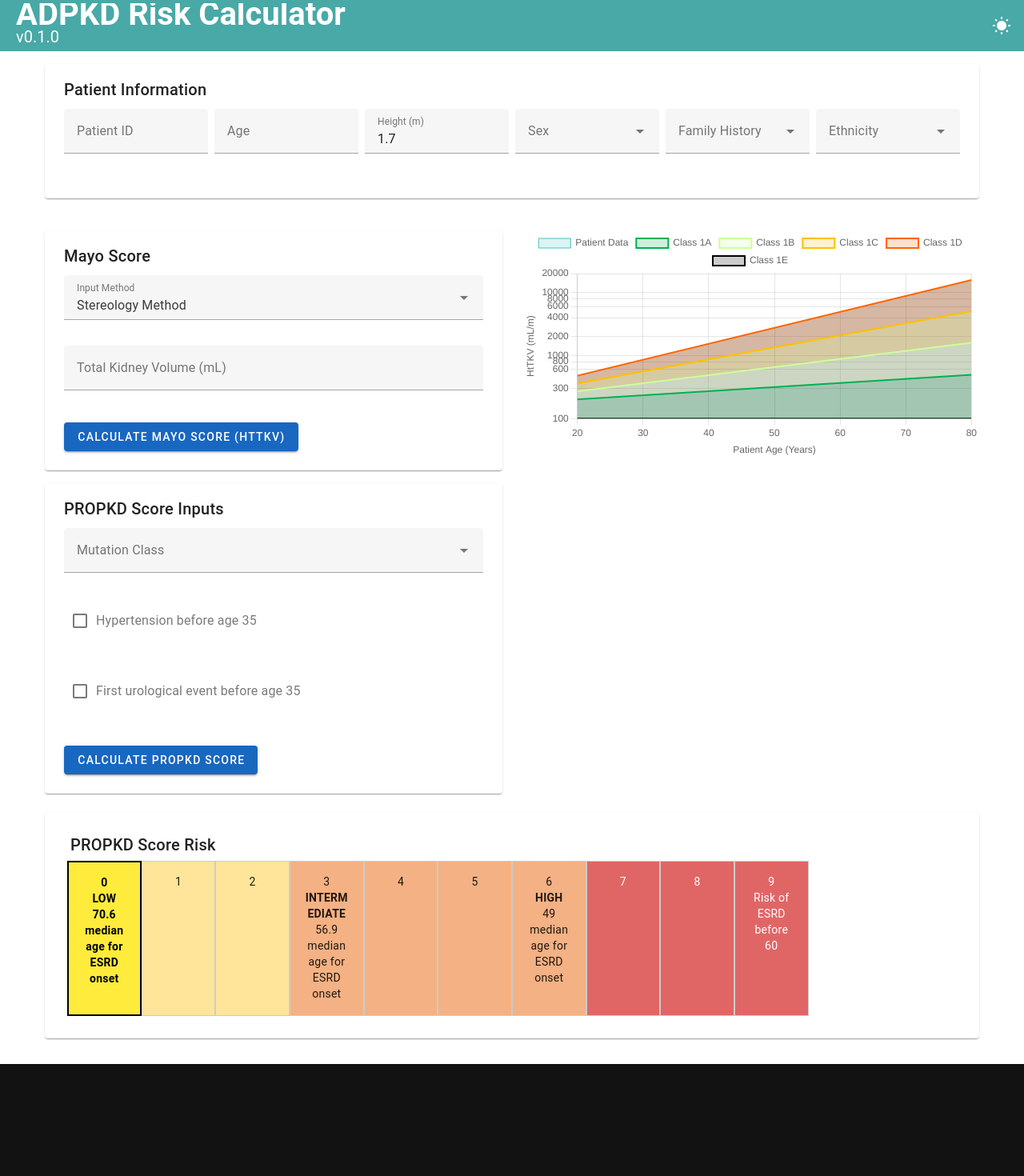
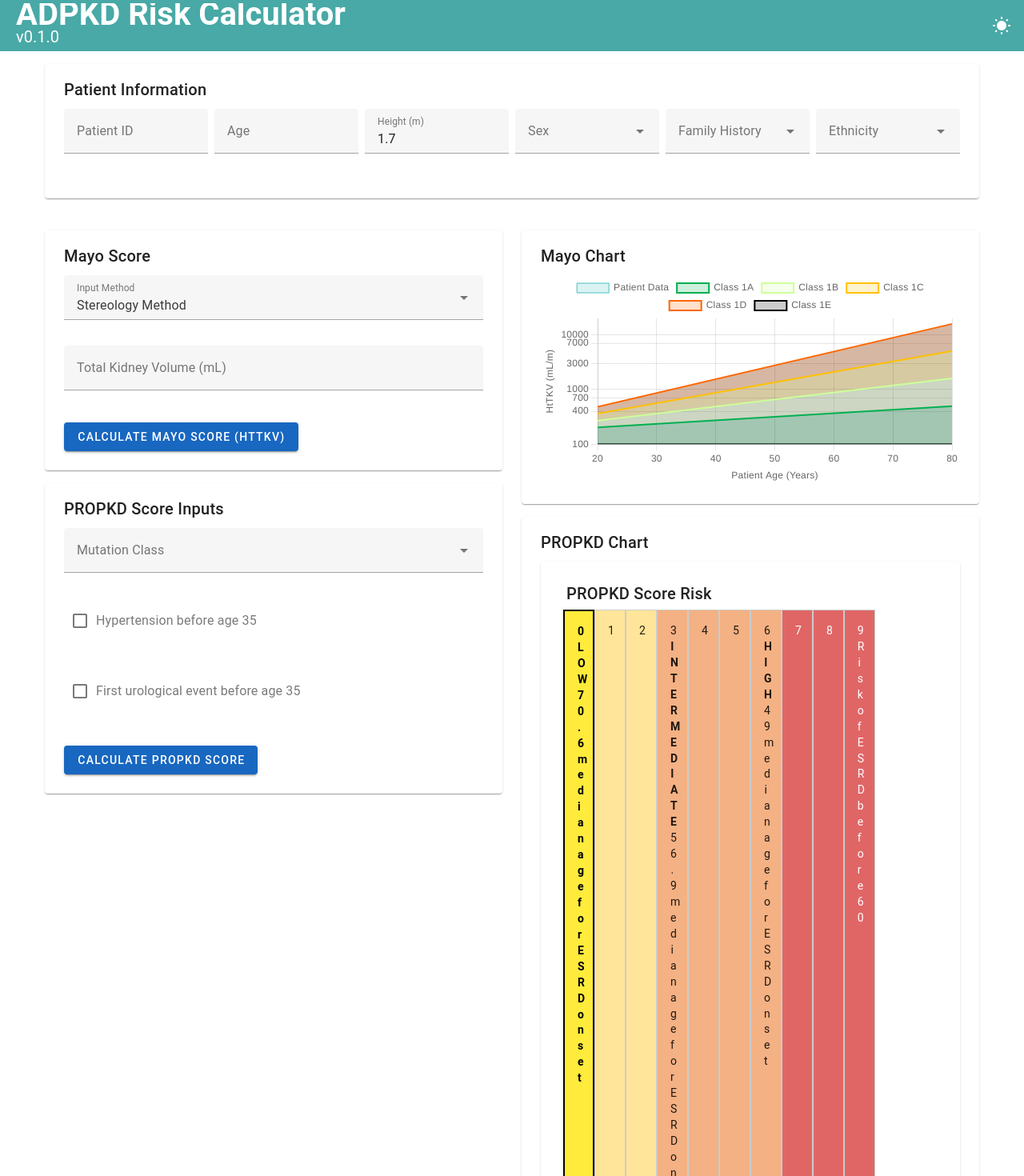
Before and after one commit to halbritter-lab/adpkd-risk, a Vue app: page / in a window 1280 px wide. Shown: the top 1470 px of the page at 80% size. Before the commit the page ends 1330 px from the top, so only its background shows below. Built offline with nearby package versions, Linux system fonts and the light colour scheme; what webfontloader would draw is missing.

Commit message:
refactor: Improve input layout and add ethnicity select input to patient information form

```diff
--- a/src/App.vue
+++ b/src/App.vue
@@ -51,8 +51,9 @@
           </v-col>
         </v-row>
 
-        <!-- Mayo and PROPKD Score Section -->
+        <!-- Layout for Mayo/PROPKD inputs and charts -->
         <v-row>
+          <!-- Left Column: Mayo and PROPKD Inputs -->
           <v-col cols="12" md="6">
             <!-- Mayo Score Section -->
             <v-card outlined class="pa-2 mb-4">
@@ -102,18 +103,25 @@
             </v-card>
           </v-col>
 
-          <!-- Chart Section -->
+          <!-- Right Column: Mayo and PROPKD Charts -->
           <v-col cols="12" md="6">
-            <div class="chart-container">
-              <LineChart :chartData="chartData" />
-            </div>
-          </v-col>
-        </v-row>
+            <!-- Mayo Chart -->
+            <v-card outlined class="pa-2 mb-4">
+              <v-card-title>Mayo Chart</v-card-title>
+              <v-card-text>
+                <div class="chart-container">
+                  <LineChart :chartData="chartData" />
+                </div>
+              </v-card-text>
+            </v-card>
 
-        <!-- PROPKD Chart Section -->
-        <v-row>
-          <v-col cols="12">
-            <PROPKDChart :score="propkdScore" />
+            <!-- PROPKD Chart -->
+            <v-card outlined class="pa-2">
+              <v-card-title>PROPKD Chart</v-card-title>
+              <v-card-text>
+                <PROPKDChart :score="propkdScore" />
+              </v-card-text>
+            </v-card>
           </v-col>
         </v-row>
       </v-container>
```
